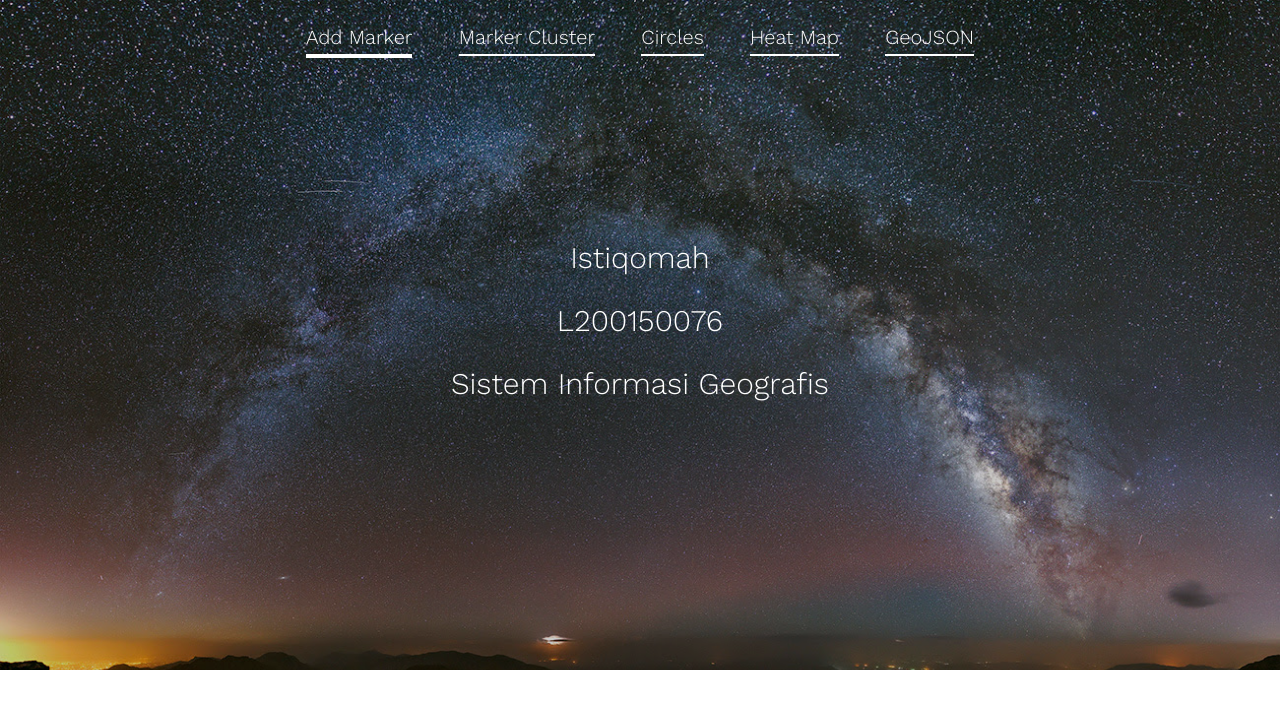
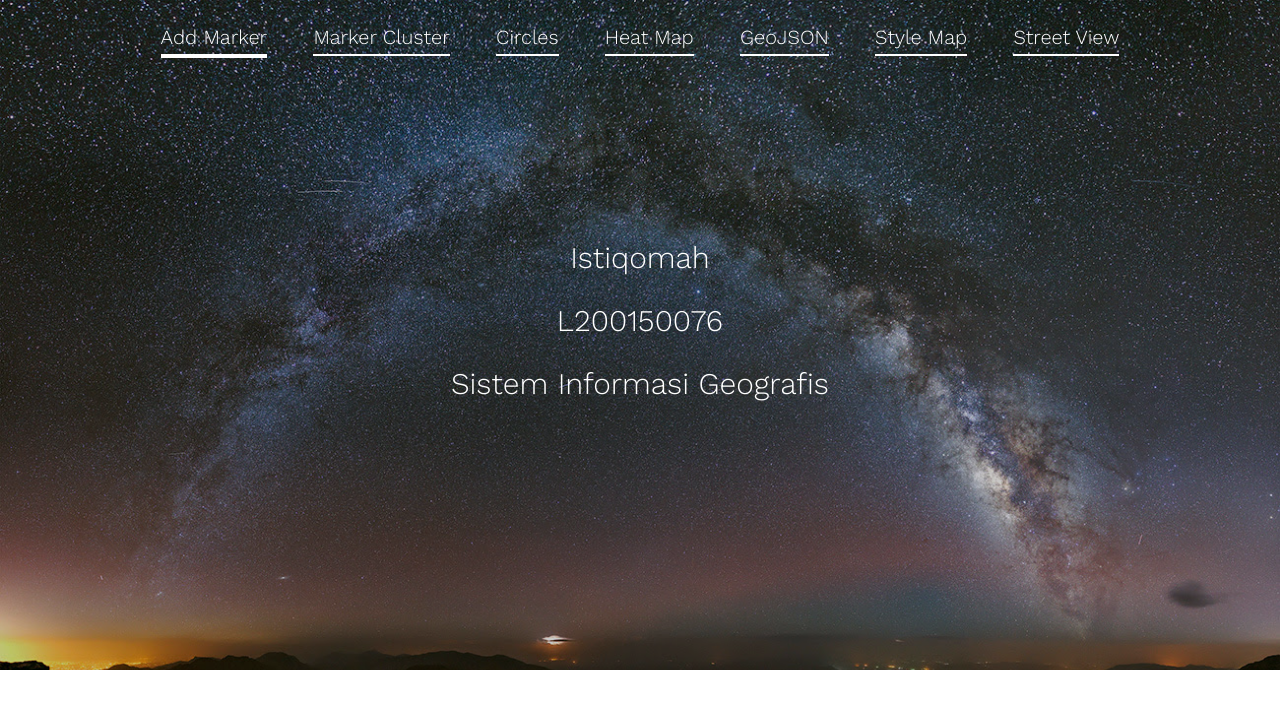
Before and after one commit to L200150076/L200150076.github.io, a plain HTML site: page index.html in a window 1280 px wide. Drawn offline with nearby package versions, Linux system fonts and the light colour scheme.

Commit message:
Update index.html

```diff
--- a/index.html
+++ b/index.html
@@ -72,6 +72,8 @@
 						<li class="fh5co-active"><a href="circles.html"><span>Circles</span></a></li>
 						<li class="fh5co-active"><a href="heatMap.html"><span>Heat Map</span></a></li>
 						<li class="fh5co-active"><a href="geoJson.html"><span>GeoJSON</span></a></li>
+						<li class="fh5co-active"><a href="tugas5.html"><span>Style Map</span></a></li>
+						<li class="fh5co-active"><a href="StreetView.html"><span>Street View</span></a></li>
 					</ul>
 				</nav>
 			</div>
```
